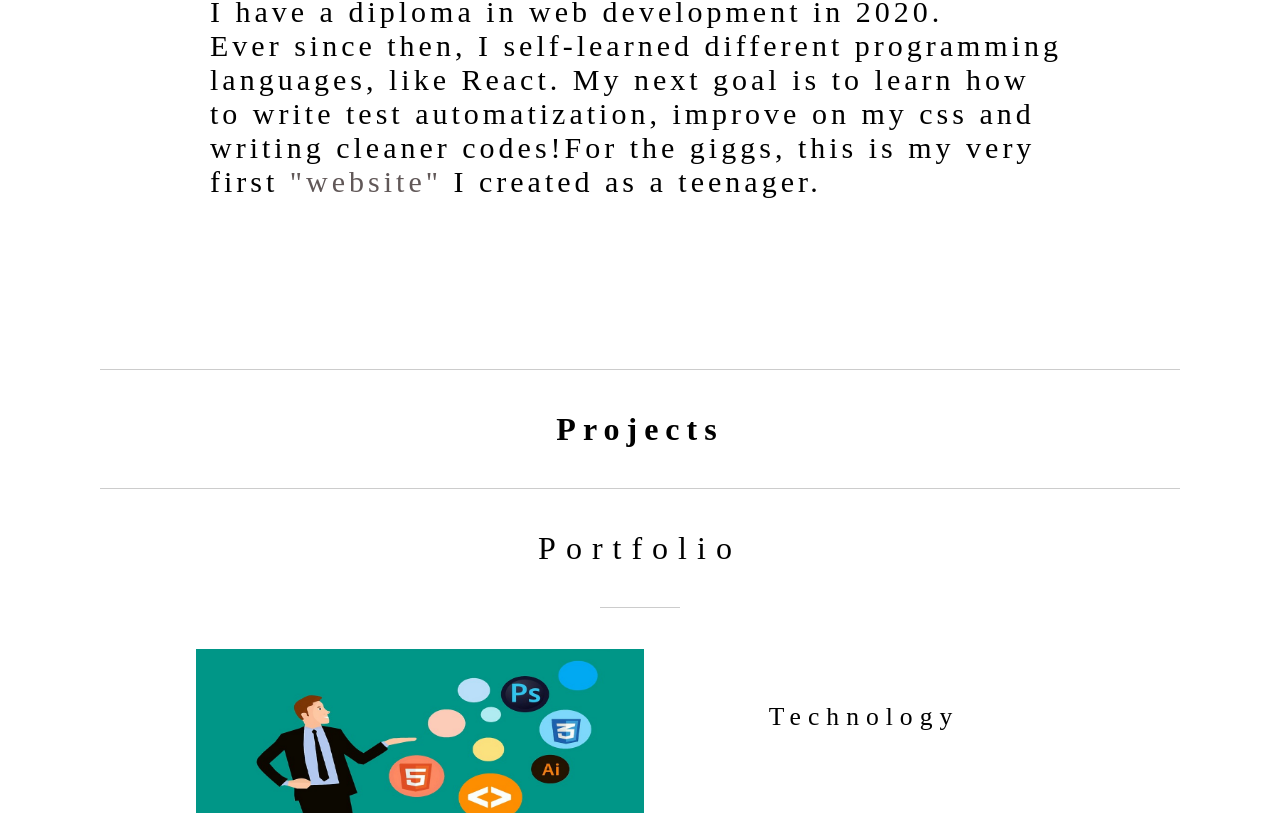
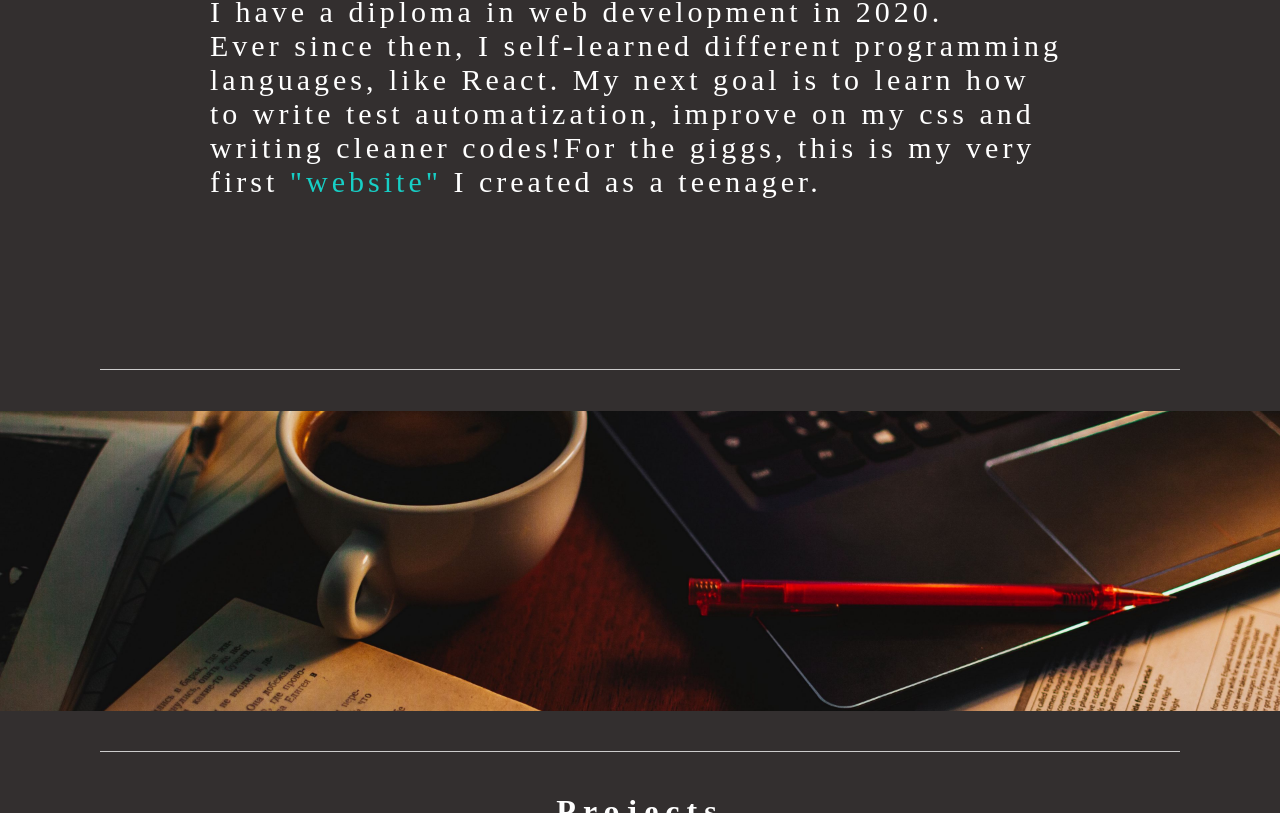
Before and after one commit to vutengklanricsi/bio, a React (Create React App) app: page / in a window 1280 px wide. Shown: the part 1987-2800 px from the top of the page. Built offline with nearby package versions, Linux system fonts and the light colour scheme.

Commit message:
adding parallax

```diff
--- a/src/components/about/index.js
+++ b/src/components/about/index.js
@@ -38,6 +38,10 @@ export default function About() {
         </div>
       </div>
       <hr />
+
+    <div className="about-parallax"></div>
+
+      <hr />
     </>
   );
 }
--- a/src/components/about/styles/about.css
+++ b/src/components/about/styles/about.css
@@ -21,7 +21,7 @@
 }
 .about-description a {
   text-decoration: none;
-  color: rgb(97, 88, 88);
+  color: rgb(23, 207, 198);
 }
 .about-profile-picture {
   display: block;
@@ -34,6 +34,16 @@
   margin-top: 90px;
   animation: fadein 1s;
   -webkit-animation: fadein 1s;
+}
+.about-parallax {
+  background-image: url("./study_parallox.jpg");
+
+  min-height: 300px;
+
+  background-attachment: fixed;
+  background-position: center;
+  background-repeat: no-repeat;
+  background-size: cover;
 }
 .fadeInLeft {
   -webkit-animation-name: fadeInLeft;
--- a/src/components/projects/index.js
+++ b/src/components/projects/index.js
@@ -4,6 +4,7 @@ import { projectsConst } from "../../projects/index";
 
 export default function Projects() {
   return (
+    <>
       <div id="projects" className="projects-frame">
         <div className="projects-title">
           <h1>Projects</h1>
@@ -38,7 +39,9 @@ export default function Projects() {
                     <div className="projects-technology-title">Technology</div>
                     <hr />
                   </div>
-                <div className="projects-technology">{project.technology}</div>
+                  <div className="projects-technology">
+                    {project.technology}
+                  </div>
                 </div>
               </div>
             </div>
@@ -55,5 +58,6 @@ export default function Projects() {
         </a>
         <hr />
       </div>
+    </>
   );
 }
--- a/src/components/projects/styles/projects.css
+++ b/src/components/projects/styles/projects.css
@@ -46,7 +46,7 @@
 }
 #projects-name-id{
   text-decoration: none;
-  color: black;
+  color: white;
 }
 .projects-name {
   font-size: 2.5vw;
--- a/src/components/skills/styles/skills.css
+++ b/src/components/skills/styles/skills.css
@@ -1,6 +1,6 @@
 .skills-frame {
   display: flex;
-  background-color: white;
+  background-color: rgb(51, 47, 47);
   flex-direction: row;
   letter-spacing: 7px;
 }
--- a/src/index.css
+++ b/src/index.css
@@ -7,7 +7,8 @@ body {
   /* font-family: 'Pacifico', cursive; */
   -webkit-font-smoothing: antialiased;
   -moz-osx-font-smoothing: grayscale;
-  /* background-color: rgb(39, 39, 39); */
+  background-color: rgb(51, 47, 47);
+  color: white;
 }
 @font-face {
   src: url(fonts/IBMPlexSerif-Regular.ttf);
```
Also changed, not shown: public/assets/index.js (deleted), src/components/about/styles/study_parallox.jpg (added), 1 other file (tests, documents, lock files or other folders). Lines whose indentation alone changed are shown as unchanged.
